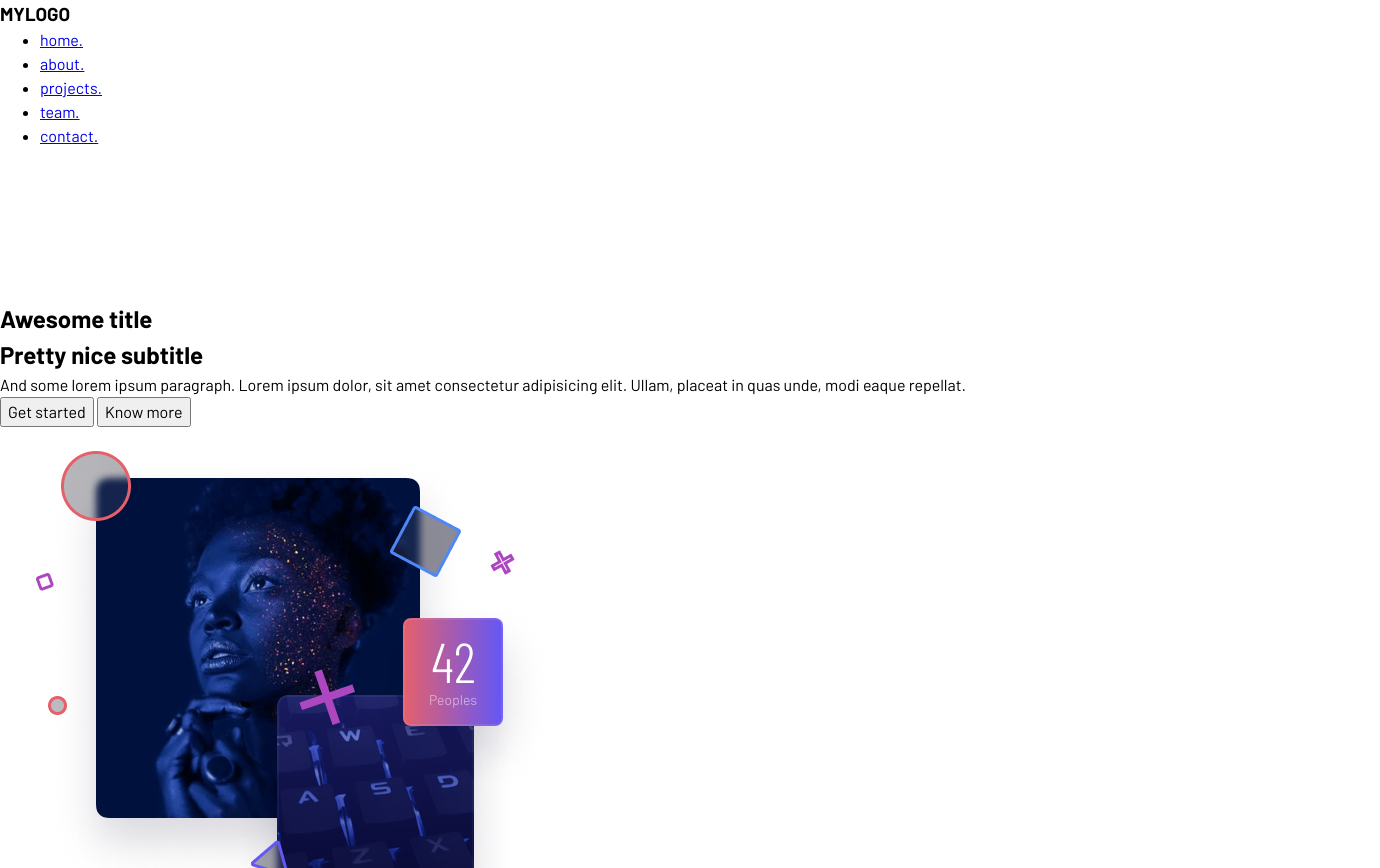
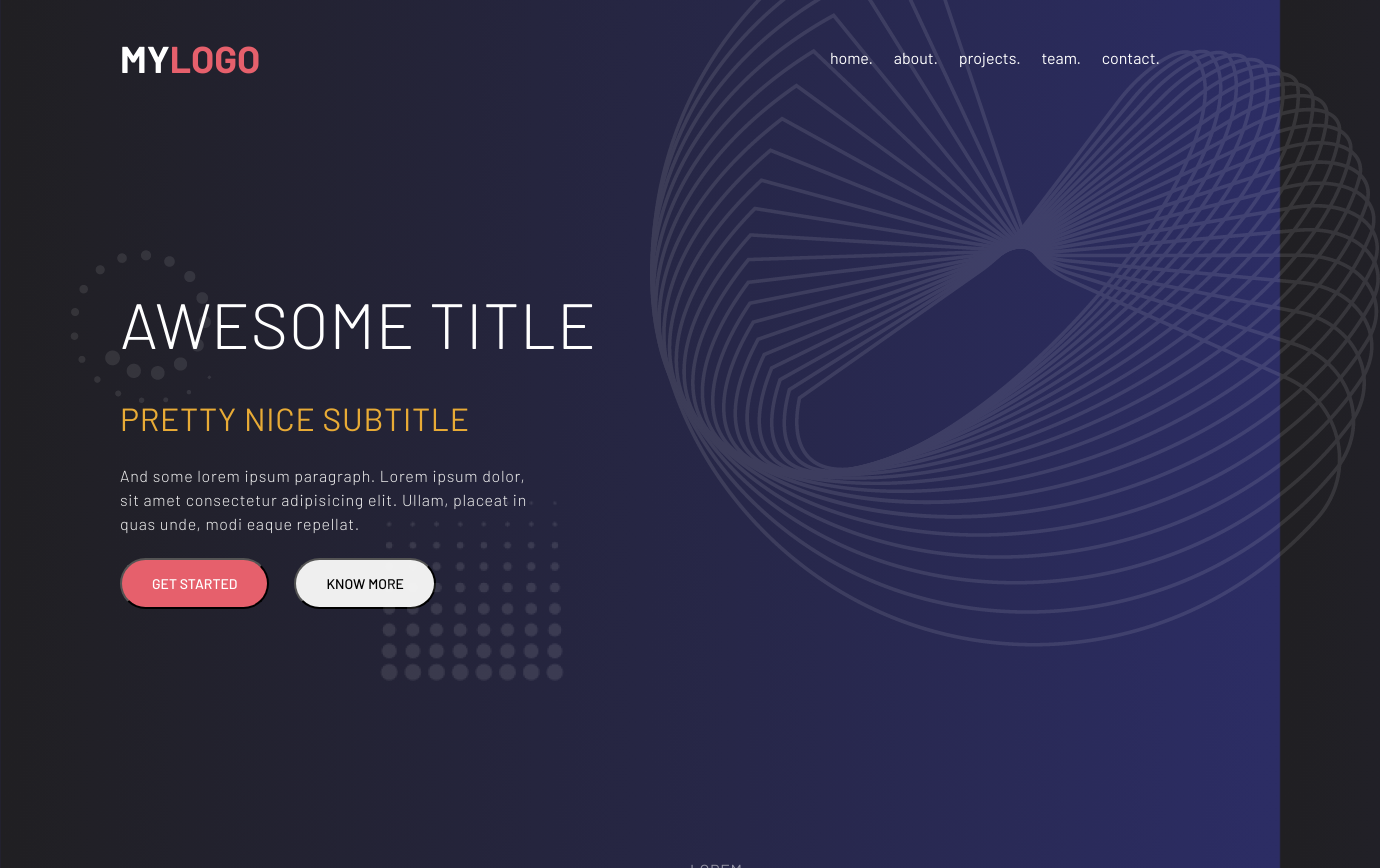
Before and after one commit to samuel-villa/styling-exercise, a plain HTML site: page index.html in a window 1280 px wide. Shown: the top 868 px of the page, 1380 px wide, since content can reach past the window. Drawn offline with nearby package versions, Linux system fonts and the light colour scheme; a web font is replaced by a local one.

Commit message:
[ADD] css started

```diff
--- a/index.html
+++ b/index.html
@@ -10,7 +10,9 @@
 <body>
     <header>
         <div class="header-class">
-            <h3>MY<span>LOGO</span></h3>
+            <div class="logo">
+                <h3>MY<span>LOGO</span></h3>
+            </div>
             <ul class="header-menu">
                 <li><a href="#">home.</a></li>
                 <li><a href="#">about.</a></li>
@@ -23,24 +25,30 @@
 
     <section class="banner-section">
         <div class="banner-div">
-            <img src="./assets/deco3.png" alt="deco3" >
+            <img class="deco3" src="./assets/deco3.png" alt="deco3" >
             <h1>Awesome title</h1>
             <h2>Pretty nice subtitle</h2>
             <p>And some lorem ipsum paragraph. Lorem ipsum dolor, sit amet consectetur adipisicing elit. Ullam, placeat in quas unde, modi eaque repellat.</p>
-            <button class="btn_getstarted">Get started</button>
-            <button class="btn_knowmore">Know more</button>
+            <div class="banner-btn">
+                <button class="btn_getstarted">Get started</button>
+                <button class="btn_knowmore">Know more</button>
+            </div>
+            <img class="deco2" src="./assets/deco2.png" alt="deco2" >
         </div>
+        <img class="deco1" src="./assets/deco1.png" alt="deco1" >
     </section>
 
     <section class="main1-section">
-        <div class="main1-div">
+        <div class="main1-div-left">
             <img src="./assets/pic1.png" alt="pic1" >
+        </div>
+        <div class="main1-div-right">
             <h4>Lorem</h4>
             <h3>Lorem ipsum sec ad no meticulus</h3>
-            <img src="./assets/Ellipse.png" alt="ellipse" >
             <h5>Lorem ipsum dolor sit, amet consectetur adipisicing elit. Adipisci nulla cupiditate rerum harum.</h5>
             <p>Lorem ipsum dolor sit, amet consectetur adipisicing elit. Beatae laudantium mollitia delectus, voluptate nobis perferendis vel atque similique a, vitae ullam doloribus et ducimus obcaecati voluptatem quia temporibus consequatur alias?</p>
             <button class="btn_getstarted">Get started</button>
+            <img src="./assets/Ellipse.png" alt="ellipse" >
         </div>
     </section>
 
@@ -92,7 +100,9 @@
 
     <footer>
         <div class="footer-div">
-            <h3>MY<span>LOGO</span></h3>
+            <div class="logo">
+                <h3>MY<span>LOGO</span></h3>
+            </div>
 
             <div class="footer-menu">
                 <p>Menu</p>
--- a/style.css
+++ b/style.css
@@ -1,5 +1,154 @@
 @import url('https://fonts.googleapis.com/css2?family=Barlow:ital,wght@0,100;0,200;0,300;0,400;0,500;0,600;0,700;0,800;0,900;1,100;1,200;1,300;1,400;1,500;1,600;1,700;1,800;1,900&display=swap');
+@import url('https://fonts.googleapis.com/css2?family=Barlow+Condensed:ital,wght@0,100;0,200;0,300;0,400;0,500;0,600;0,700;0,800;0,900;1,100;1,200;1,300;1,400;1,500;1,600;1,700;1,800;1,900&family=Barlow:ital,wght@0,100;0,200;0,300;0,400;0,500;0,600;0,700;0,800;0,900;1,100;1,200;1,300;1,400;1,500;1,600;1,700;1,800;1,900&display=swap');
 
 body {
     font-family: "Barlow", sans-serif;
+    text-transform: uppercase;
+    color: #FFFFFF;
+    background-image: linear-gradient(270deg,#2C2D65, #201F22);
+    padding-left: 120px;
+    padding-right: 120px;
 }
+
+.header-class {
+    display: flex;
+    align-items: center;
+    padding-top: 30px;
+    padding-bottom: 30px;
+    justify-content: space-between;
+    margin: auto;
+}
+
+ul {
+    list-style-type: none;
+}
+
+a {
+    text-transform: none;
+    text-decoration: none;
+    color: #FFFFFF;
+}
+
+.header-menu {
+    height: 30px;
+    width: 370px;
+    display: flex;
+    justify-content: space-between;
+    align-items: center;
+}
+
+.logo {
+    font-size: 32px;
+    font-weight: 800;
+}
+
+.logo span {
+    color: #E6606C;
+}
+
+.banner-section {
+    width: 500px;
+}
+
+.banner-section > .banner-div {
+    padding-top: 160px;
+    letter-spacing: 0.045rem;
+    display: flex;
+    flex-direction: column;
+    gap: 22px;
+    align-items: baseline;
+}
+
+.banner-section > .banner-div > .deco3 {
+    position: absolute;
+    left: 70px;
+    top: 250px
+}
+
+.banner-section > .banner-div > .deco2 {
+    position: absolute;
+    left: 380px;
+    top: 500px
+}
+
+.banner-section > .deco1 {
+    position: absolute;
+    width: 730px;
+    height: 747px;
+    right: -100px;
+    top: -100px
+}
+
+.banner-section > .banner-div > h1 {
+    font-size: 64px;
+    font-weight: 300;
+}
+
+.banner-section > .banner-div > h2 {
+    font-size: 32px;
+    font-weight: 400;
+    color: #E8AB36;
+}
+
+.banner-section > .banner-div > p {
+    font-size: 16px;
+    font-weight: 300;
+    color: #EFEFEF;
+    text-transform: none;
+    padding-right: 90px;
+}
+
+.banner-section > .banner-div > .banner-btn {
+    display: flex;
+    justify-content: space-between;
+    gap: 25px;
+}
+
+.banner-section > .banner-div > .banner-btn > .btn_getstarted {
+    background-color: #E6606C;
+    padding: 13px 30px 13px 30px;
+    font-size: 14px;
+    font-weight: 500;
+    color: #FFFFFF;
+    text-transform: uppercase;
+    border-radius: 75px;
+}
+
+.banner-section > .banner-div > .banner-btn > .btn_knowmore {
+    background-color: #EFEFEF;
+    padding: 13px 30px 13px 30px;
+    font-size: 14px;
+    font-weight: 500;
+    color: #000000;
+    text-transform: uppercase;
+    border-radius: 75px;
+}
+
+.main1-section {
+    padding-top: 245px;
+    display: grid;
+    grid-template-columns: auto auto ;
+    grid-template-rows: 570px;
+    gap: 145px;
+}
+
+.main1-section > .main1-div-right {
+    max-width: 470px;
+    max-height: 500px;
+}
+
+.main1-section > .main1-div-right > h4 {
+    font-size: 16px;
+    font-weight: 400;
+    letter-spacing: 0.03rem;
+    line-height: 32px;
+    opacity: 0.5;
+}
+
+.main1-section > .main1-div-right > h3 {
+    font-family: "Barlow Condensed", sans-serif;
+    font-size: 56px;
+    font-weight: 300;
+    line-height: 64px;
+    text-transform: none;
+}
```
